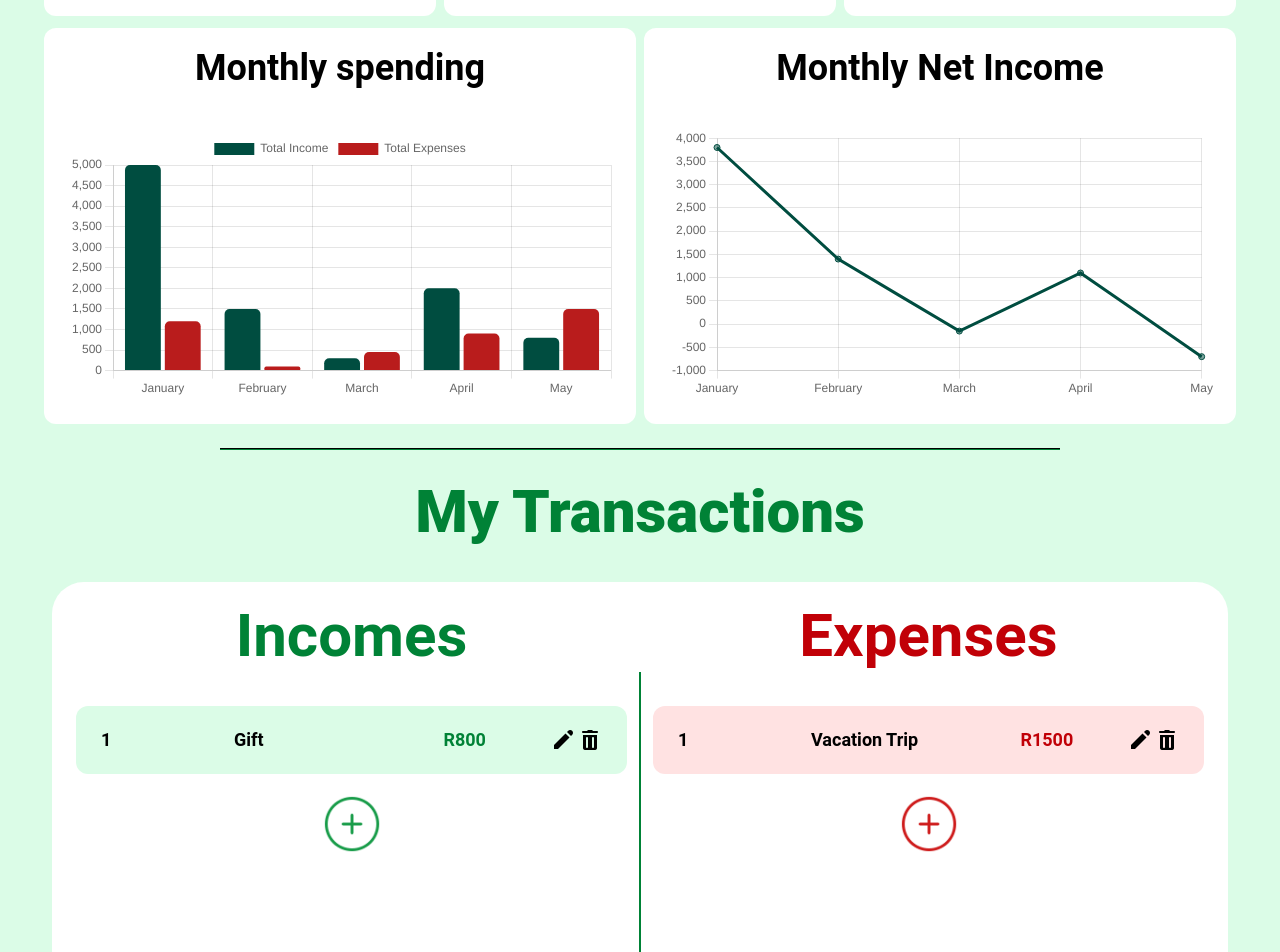
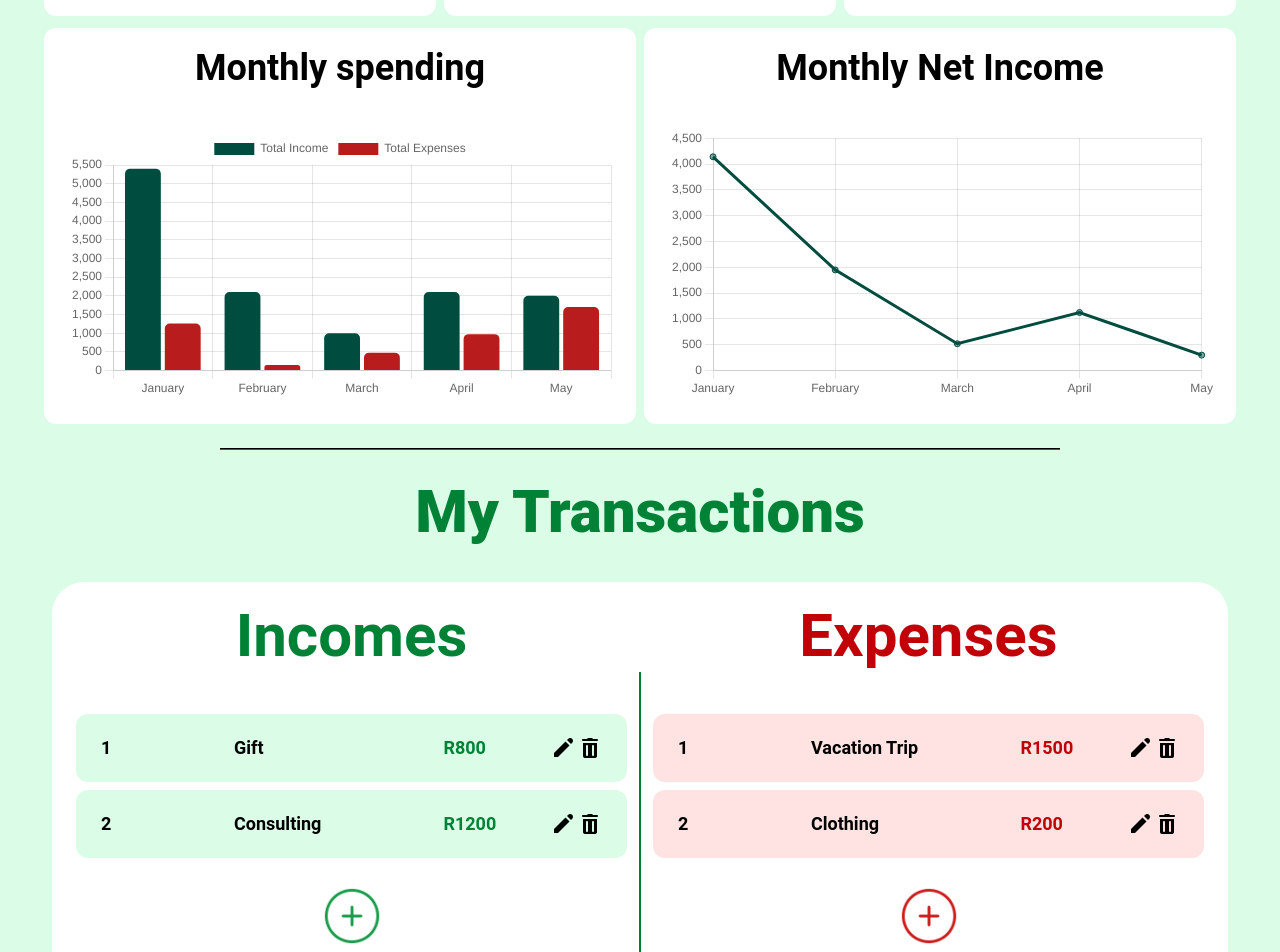
Before and after one commit to Tewahido/MyPennyPincher, a React (Vite) app in the folder MyPennyPincher_Client/: page /dashboard in a window 1280 px wide. Shown: the part 480-1432 px from the top of the page. Built offline with nearby package versions, Linux system fonts and the light colour scheme.

Commit message:
Fixed bug with charts displaying multiple the same months multiple times

```diff
--- a/MyPennyPincher_Client/src/pages/Dashboard/Dashboard.jsx
+++ b/MyPennyPincher_Client/src/pages/Dashboard/Dashboard.jsx
@@ -40,6 +40,46 @@ const incomeData = [
     Source: "Gift",
     Amount: 800,
     Date: "2025-05-12",
+    Monthly: false,
+    UserId: 1,
+  },
+  {
+    IncomeId: 6,
+    Source: "Side Hustle",
+    Amount: 400,
+    Date: "2025-01-15",
+    Monthly: false,
+    UserId: 1,
+  },
+  {
+    IncomeId: 7,
+    Source: "Selling Old Laptop",
+    Amount: 600,
+    Date: "2025-02-22",
+    Monthly: false,
+    UserId: 1,
+  },
+  {
+    IncomeId: 8,
+    Source: "Freelance Design",
+    Amount: 700,
+    Date: "2025-03-03",
+    Monthly: false,
+    UserId: 1,
+  },
+  {
+    IncomeId: 9,
+    Source: "Cashback",
+    Amount: 100,
+    Date: "2025-04-20",
+    Monthly: false,
+    UserId: 1,
+  },
+  {
+    IncomeId: 10,
+    Source: "Consulting",
+    Amount: 1200,
+    Date: "2025-05-05",
     Monthly: false,
     UserId: 1,
   },
@@ -89,6 +129,51 @@ const expenseData = [
     Date: "2025-05-02",
     Recurring: false,
     CategoryId: 5,
+    UserId: 1,
+  },
+  {
+    ExpenseId: 6,
+    Description: "Internet Subscription",
+    Amount: 60,
+    Date: "2025-01-10",
+    Recurring: true,
+    CategoryId: 2,
+    UserId: 1,
+  },
+  {
+    ExpenseId: 7,
+    Description: "Gym Membership",
+    Amount: 50,
+    Date: "2025-02-12",
+    Recurring: true,
+    CategoryId: 6,
+    UserId: 1,
+  },
+  {
+    ExpenseId: 8,
+    Description: "Movie Night",
+    Amount: 30,
+    Date: "2025-03-21",
+    Recurring: false,
+    CategoryId: 7,
+    UserId: 1,
+  },
+  {
+    ExpenseId: 9,
+    Description: "Dining Out",
+    Amount: 75,
+    Date: "2025-04-10",
+    Recurring: false,
+    CategoryId: 7,
+    UserId: 1,
+  },
+  {
+    ExpenseId: 10,
+    Description: "Clothing",
+    Amount: 200,
+    Date: "2025-05-08",
+    Recurring: false,
+    CategoryId: 8,
     UserId: 1,
   },
 ];
--- a/MyPennyPincher_Client/src/pages/Dashboard/components/DashboardSection.jsx
+++ b/MyPennyPincher_Client/src/pages/Dashboard/components/DashboardSection.jsx
@@ -159,9 +159,22 @@ function getTotal(transactions) {
 }
 
 function getAmounts(transactions) {
-  return transactions.map((transaction) => {
-    return transaction.Amount;
+  let monthTotals = [];
+
+  transactions.map((transaction) => {
+    const date = new Date(transaction.Date);
+    const monthName = monthNames[date.getMonth()];
+    const existing = monthTotals.find((m) => m.month === monthName);
+
+    if (existing) {
+      existing.amount += transaction.Amount;
+      return;
+    }
+
+    monthTotals.push({ month: monthName, amount: transaction.Amount });
   });
+
+  return monthTotals.map((monthTotal) => monthTotal.amount);
 }
 
 export default function DashboardSection({
@@ -173,9 +186,13 @@ export default function DashboardSection({
 
   const totalExpenses = getTotal(currentMonthExpenses);
 
-  const months = totals.incomes.map((income) => {
+  let months = [];
+
+  totals.incomes.map((income) => {
     const date = new Date(income.Date);
-    return monthNames[date.getMonth()];
+    if (!months.includes(monthNames[date.getMonth()])) {
+      months.push(monthNames[date.getMonth()]);
+    }
   });
 
   const totalIncomeAmounts = getAmounts(totals.incomes);
--- a/MyPennyPincher_Client/src/pages/Dashboard/components/TransactionsSection.jsx
+++ b/MyPennyPincher_Client/src/pages/Dashboard/components/TransactionsSection.jsx
@@ -20,11 +20,10 @@ export default function TransactionsSection({ incomes, expenses }) {
       <ManageIncomeModal ref={manageIncomeDialog} />
       <ManageExpenseModal ref={manageExpenseDialog} />
       <div className="flex flex-col items-center md:flex-row h-full w-full p-3">
-        <div className=" flex flex-col h-250 md:h-full w-full md:w-[50%] p-3">
-          <h1 className="text-center text-6xl font-bold text-green-700 mb-10">
+        <div className=" flex flex-col items-center h-250 md:h-full w-full md:w-[50%] gap-2 p-3">
+          <h1 className="text-center text-6xl font-bold text-green-700  mb-10">
             Incomes
           </h1>
-          <div className="flex flex-col items-center h-full w-full">
           {incomes.map((income, index) => (
             <TransactionEntry
               type="income"
@@ -49,9 +48,8 @@ export default function TransactionsSection({ incomes, expenses }) {
             </span>
           </div>
         </div>
-        </div>
         <div className="w-[80%] h-0.5 md:h-[80%] my-auto md:w-0.5 bg-green-700"></div>
-        <div className=" flex flex-col items-center h-250 md:h-full w-full md:w-[50%] p-3">
+        <div className=" flex flex-col items-center h-250 md:h-full w-full md:w-[50%] gap-2 p-3">
           <h1 className="text-center text-6xl font-bold text-red-700 mb-10">
             Expenses
           </h1>
```
Also changed, not shown: 3 other files (tests, documents, lock files or other folders). Lines whose indentation alone changed are shown as unchanged.
